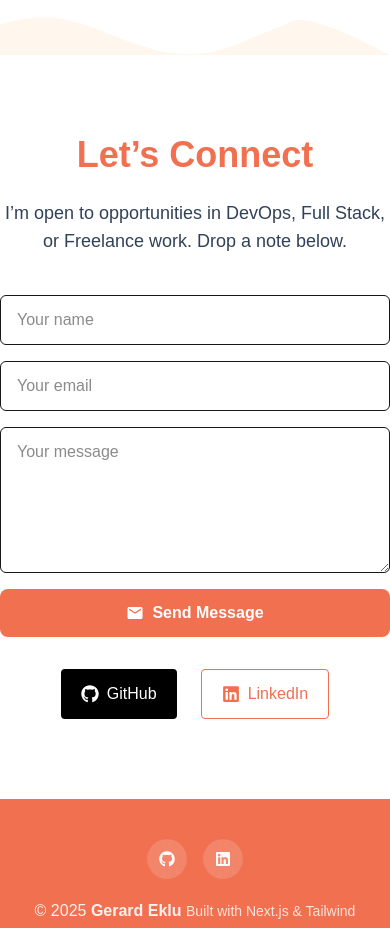
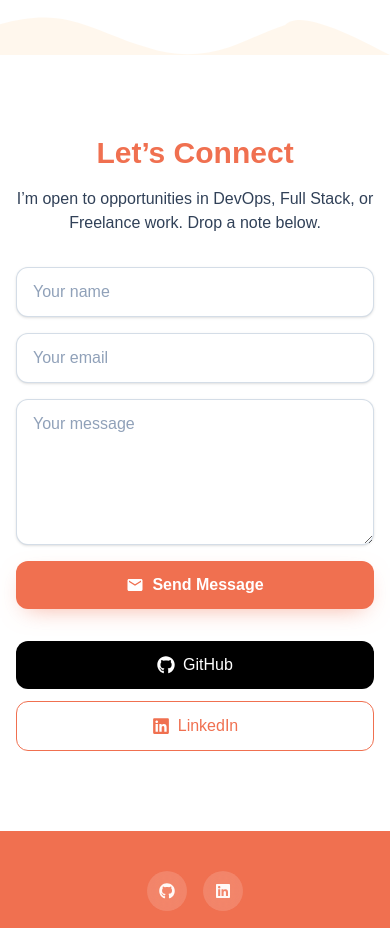
Before and after one commit to gerardinhoo/gerard-portfolio, a Next.js app: page / in a window 390 px wide. Shown: the part 5700-6628 px from the top of the page. Built offline with nearby package versions, Linux system fonts and the light colour scheme.

Commit message:
UI Updates on contact form for the mobile

```diff
--- a/app/components/Contact.tsx
+++ b/app/components/Contact.tsx
@@ -18,8 +18,7 @@ export default function Contact() {
       email: (form.elements.namedItem('email') as HTMLInputElement)?.value,
       message: (form.elements.namedItem('message') as HTMLTextAreaElement)
         ?.value,
-      // honeypot:
-      website: (form.elements.namedItem('website') as HTMLInputElement)?.value,
+      website: (form.elements.namedItem('website') as HTMLInputElement)?.value, // honeypot
     };
 
     const res = await fetch('/api/contact', {
@@ -30,16 +29,21 @@ export default function Contact() {
 
     setLoading(false);
     setStatus(res.ok ? 'ok' : 'err');
-    if (res.ok) (form as HTMLFormElement).reset();
+    if (res.ok) form.reset();
   }
+
+  const inputCls =
+    'w-full rounded-xl border border-slate-300/80 bg-white px-4 py-3 ' +
+    'text-[16px] shadow-sm placeholder:text-slate-400 ' +
+    'focus:outline-none focus:ring-2 focus:ring-[#F07050]/30 focus:border-[#F07050]';
 
   return (
     <section id='contact' className='py-20 bg-white'>
-      <div className='max-w-3xl mx-auto text-center'>
-        <h2 className='text-4xl font-bold mb-6 text-[#F07050]'>
+      <div className='max-w-3xl mx-auto px-4 text-center'>
+        <h2 className='text-3xl sm:text-4xl font-bold mb-4 text-[#F07050]'>
           Let’s Connect
         </h2>
-        <p className='text-lg mb-10 text-slate-700 max-w-2xl mx-auto mb-10'>
+        <p className='text-slate-700 text-base sm:text-lg max-w-2xl mx-auto mb-8'>
           I’m open to opportunities in DevOps, Full Stack, or Freelance work.
           Drop a note below.
         </p>
@@ -47,7 +51,7 @@ export default function Contact() {
         {/* Contact form */}
         <form
           onSubmit={onSubmit}
-          className='grid gap-4 text-left max-w-xl mx-auto mb-8'
+          className='grid gap-4 text-left max-w-xl mx-auto'
         >
           {/* honeypot (hidden) */}
           <input
@@ -58,18 +62,14 @@ export default function Contact() {
             autoComplete='off'
           />
 
-          <div className='grid md:grid-cols-2 gap-4'>
-            <input
-              name='name'
-              placeholder='Your name'
-              className='w-full rounded-md border px-4 py-3'
-            />
+          <div className='grid gap-4 sm:grid-cols-2'>
+            <input name='name' placeholder='Your name' className={inputCls} />
             <input
               name='email'
               type='email'
               required
               placeholder='Your email'
-              className='w-full rounded-md border px-4 py-3'
+              className={inputCls}
             />
           </div>
 
@@ -78,14 +78,22 @@ export default function Contact() {
             required
             rows={5}
             placeholder='Your message'
-            className='w-full rounded-md border px-4 py-3'
+            className={`${inputCls} min-h-[140px] resize-y`}
           />
 
           <button
             type='submit'
             disabled={loading}
-            className='inline-flex items-center justify-center gap-2 px-6 py-3 rounded-lg bg-[#F07050] text-white font-semibold hover:brightness-110 disabled:opacity-60'
             aria-label='Send message'
+            className='
+              w-full sm:w-auto
+              inline-flex items-center justify-center gap-2
+              rounded-xl bg-[#F07050] text-white font-semibold
+              px-6 py-3
+              shadow-[0_8px_24px_-10px_rgba(240,112,80,0.6)]
+              transition hover:brightness-110 active:brightness-95
+              disabled:opacity-60 disabled:pointer-events-none
+            '
           >
             <MdEmail size={18} />
             {loading ? 'Sending…' : 'Send Message'}
@@ -104,21 +112,20 @@ export default function Contact() {
         </form>
 
         {/* Socials */}
-        <div className='flex justify-center gap-6'>
+        <div className='mt-8 flex flex-col sm:flex-row gap-3 sm:gap-6 max-w-xl mx-auto justify-center'>
           <a
             href='https://github.com/gerardinhoo'
             target='_blank'
             rel='noopener noreferrer'
-            className='flex items-center gap-2 px-5 py-3 bg-black text-white rounded hover:bg-gray-800'
+            className='w-full sm:w-auto inline-flex justify-center items-center gap-2 px-5 py-3 rounded-xl bg-black text-white hover:bg-gray-800'
           >
-            <svg aria-hidden='true' className='hidden' />
             <FaGithub size={18} /> GitHub
           </a>
           <a
             href='https://linkedin.com/in/gerard-eklu-270422151/'
             target='_blank'
             rel='noopener noreferrer'
-            className='flex items-center gap-2 px-5 py-3 border border-[#F07050] text-[#F07050] rounded hover:bg-[#F07050] hover:text-white'
+            className='w-full sm:w-auto inline-flex justify-center items-center gap-2 px-5 py-3 rounded-xl border border-[#F07050] text-[#F07050] hover:bg-[#F07050] hover:text-white'
           >
             <FaLinkedin size={18} /> LinkedIn
           </a>
--- a/app/components/Footer.tsx
+++ b/app/components/Footer.tsx
@@ -19,11 +19,6 @@ export default function Footer() {
               label: 'LinkedIn',
               Icon: FaLinkedin,
             },
-            // {
-            //   href: 'mailto:hello@yourdomain.com',
-            //   label: 'Email',
-            //   Icon: FaEnvelope,
-            // },
           ].map(({ href, label, Icon }) => (
             <a
               key={label}
```
